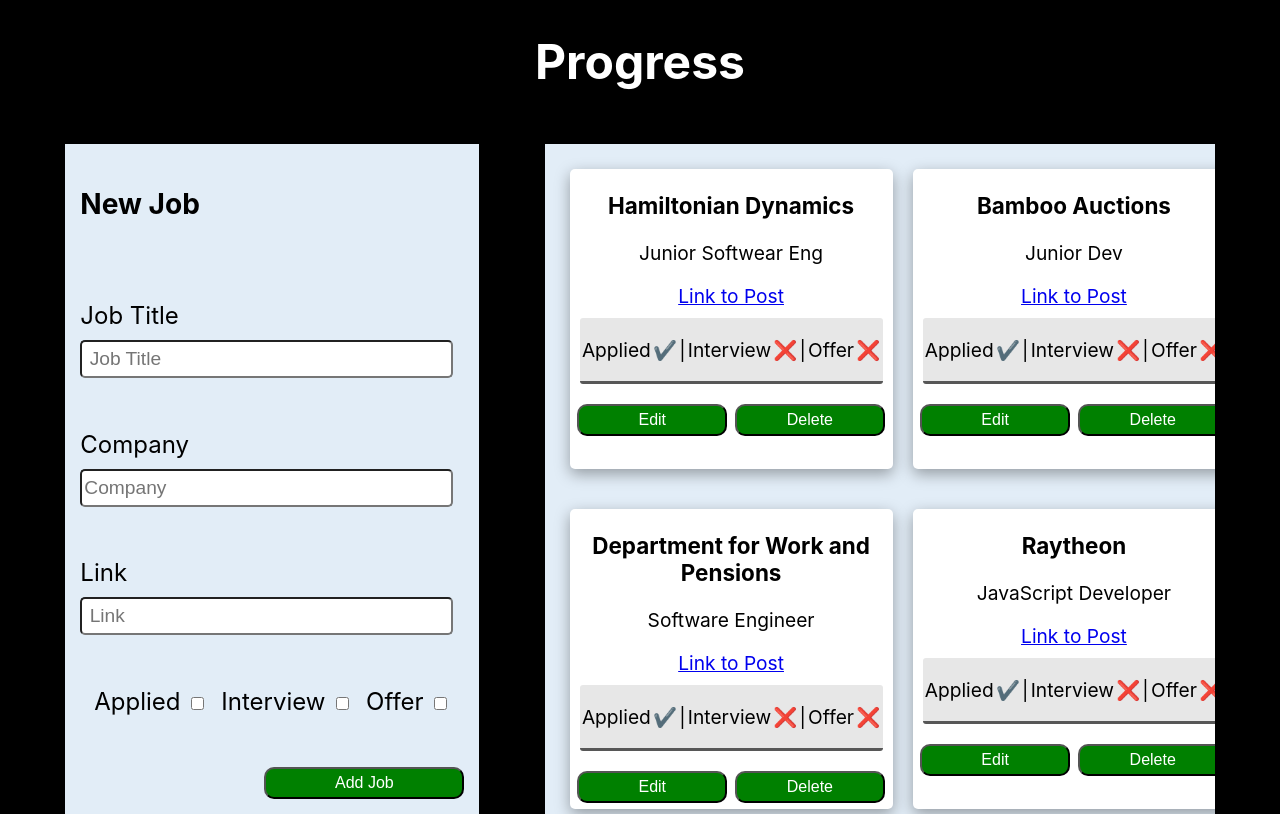
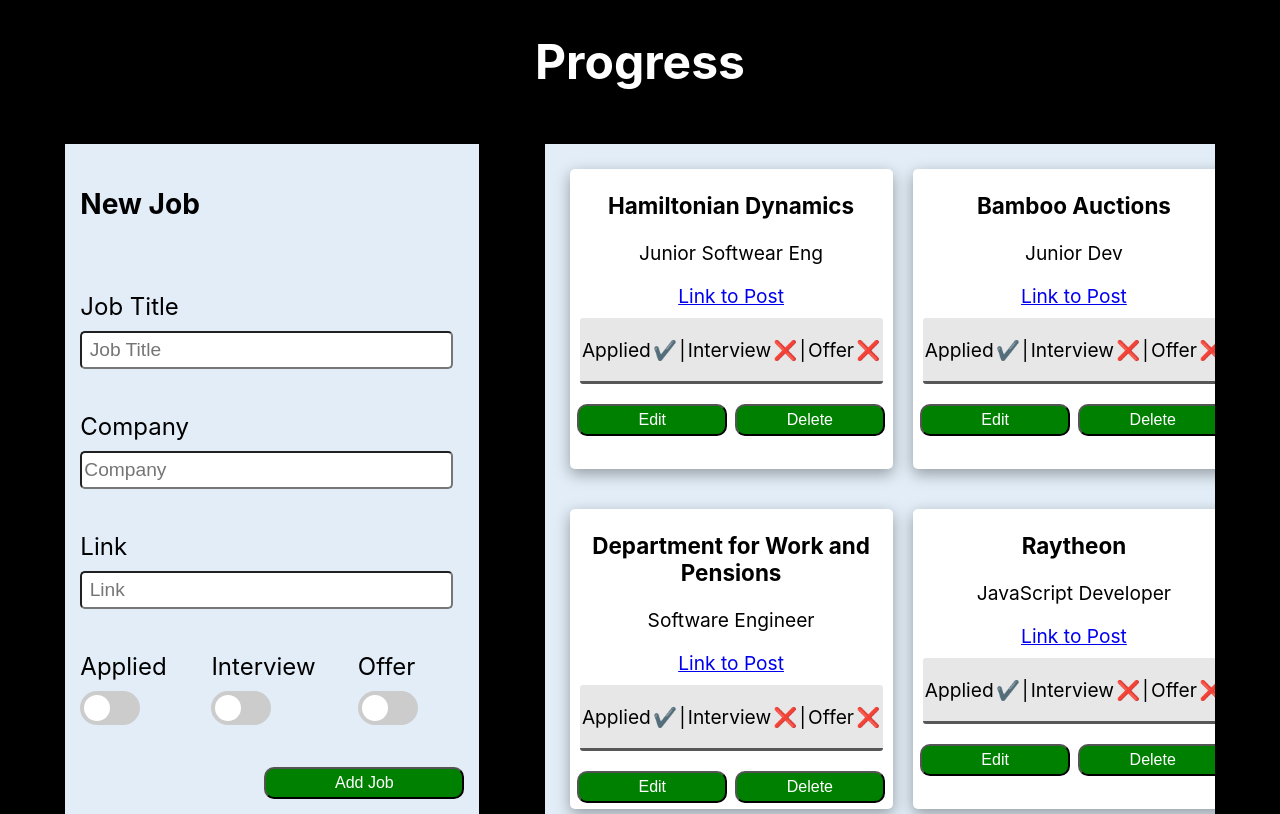
Before and after one commit to GLYNKNIGHT/Job-Tracking-App-Demo, a React (Create React App) app: page / in a window 1280 px wide. Built offline with nearby package versions, Linux system fonts and the light colour scheme; data requests are answered from the project's data file.

Commit message:
progress toggles now work, found bug with input toggles, what list to re-render on patch req

```diff
--- a/data/db.json
+++ b/data/db.json
@@ -62,15 +62,6 @@
       "interview": false,
       "offer": false,
       "id": 8
-    },
-    {
-      "jobTitle": "Delivery Leadership Campaign",
-      "company": "GCHQ",
-      "link": "https://www.gchq-careers.co.uk/jobs/delivery-leadership-opportunities-registration-of-interest.html",
-      "applied": false,
-      "interview": false,
-      "offer": false,
-      "id": 9
     }
   ]
 }
--- a/src/Components/BigCard.js
+++ b/src/Components/BigCard.js
@@ -1,14 +1,14 @@
 import { useState } from "react";
 
-const BigCard = ({id, company, jobTitle, link, applied, interview, offer, onClick}) =>{
+const BigCard = ({id, company, jobTitle, link, applied, interview, offer, setBigCard, onClick}) =>{
 
  const [editApplied, setEditApplied] =useState(applied)
  const [editInterview,setEditInterview] = useState(interview)
  const [editOffer, setEditOffer] = useState(offer)
 
- const [appliedChecked, setAppliedChecked] = useState(editApplied)
- const [interviewChecked, setInterviewChecked] = useState()
- const [offerChecked, setOfferChecked] = useState()
+ const [appliedChecked, setAppliedChecked] = useState(applied)
+ const [interviewChecked, setInterviewChecked] = useState(interview)
+ const [offerChecked, setOfferChecked] = useState(interview)
 
     const handleSubmit = (e) =>{
         const job = { applied :editApplied,
@@ -27,10 +27,22 @@
 
 
     const updateApplied = (e) =>{
-      setAppliedChecked(true)
-      setEditApplied(!applied)
+      setAppliedChecked(!appliedChecked)
+      setEditApplied(!appliedChecked)
+
     }
 
+    const updateInterview = (e) =>{
+      setInterviewChecked(!interviewChecked)
+      setEditInterview(!interviewChecked)
+
+    }
+
+    const updateOffer = (e) =>{
+      setOfferChecked(!offerChecked)
+      setEditOffer(!offerChecked)
+
+    }
 
 
 return <div className="big-card">
@@ -42,7 +54,7 @@
     <p>Applied </p>
     {(editApplied === true)? <p>✔️</p> :<p>❌</p>}
             <label class="switch">
-            <input type="checkbox" checked={appliedChecked} onChange={(e)=> updateApplied(e)} />
+            <input type="checkbox" checked={(appliedChecked===true)? 'checked': ''} onChange={(e)=> updateApplied(e)} />
             <span class="slider round"></span>
             </label>
 
@@ -52,7 +64,7 @@
     <p >Interview </p>
     {(editInterview === true)?<p >✔️</p> :<p>❌</p>}
             <label class="switch">
-            <input type="checkbox" onChange={(e)=> setEditInterview(!interview)} />
+            <input type="checkbox" checked={(interviewChecked===true)? 'checked': ''} onChange={(e)=> updateInterview(e)} />
             <span class="slider round"></span>
             </label>
 
@@ -61,7 +73,7 @@
     <p>Offer</p>
     {(editOffer === true)? <p>✔️</p>:<p>❌</p>}
             <label class="switch">
-            <input type="checkbox" onChange={(e)=> setEditOffer(!offer)} />
+            <input type="checkbox" checked={(offerChecked===true)? 'checked': ''} onChange={(e)=> updateOffer(e)} />
             <span class="slider round"></span>
             </label>
 
@@ -69,7 +81,7 @@
 
 <div className="big-card-btns">
 <button className="btn" onClick={(e)=> handleSubmit(e)}> Save Changes</button>
-<button className="btn" onClick={onClick}> Close</button>
+<button className="btn" onClick={()=>setBigCard(false)}> Close</button>
 </div>
 </div>
 }
--- a/src/Components/Input.js
+++ b/src/Components/Input.js
@@ -59,15 +59,27 @@
         <div className="checkboxes">
             <div>
             <label>Applied     </label>
-            <input type="checkbox" onChange={(e)=> setApplied(true)} />
+            <label class="switch">
+            <input type="checkbox"  onChange={(e)=> setApplied(true)} />
+            <span class="slider round"></span>
+            </label>
+
             </div>
             <div>
             <label>Interview     </label>
-            <input type="checkbox" onChange={(e)=> setInterview(true)} />
+            <label class="switch">
+            <input type="checkbox"  onChange={(e)=> setInterview(true)} />
+            <span class="slider round"></span>
+            </label>
+
             </div>
             <div>
             <label>Offer     </label>
-            <input type="checkbox" onChange={(e)=> setOffer(true)} />
+            <label class="switch">
+            <input type="checkbox"  onChange={(e)=> setOffer(true)} />
+            <span class="slider round"></span>
+            </label>
+
             </div>
         </div>
                 <div className="btn-div">
--- a/src/Components/Job.js
+++ b/src/Components/Job.js
@@ -1,9 +1,9 @@
 import {useState} from 'react'
 import BigCard from './BigCard'
 
-const Job = ({jobTitle, company, link, id, applied, interview, offer}) => {
+const Job = ({jobTitle, company, link, id, applied, interview, offer,bigCard, setBigCard}) => {
 
-const [bigCard , setBigCard] = useState(false)
+
 
 
 const handleDelete = ({id}) =>{
@@ -40,7 +40,8 @@
             applied={applied}
             interview={interview}
             offer={offer}
-            onClick={()=>setBigCard(false)}
+            setBigCard={setBigCard}
+            //onClick={()=>setBigCard(false)}
             />
 
     : null}
--- a/src/Components/List.js
+++ b/src/Components/List.js
@@ -1,6 +1,9 @@
 import Job from './Job.js'
+import { useState } from 'react'
 
 const List = ({jobs}) => {
+
+   const [bigCard , setBigCard] = useState(false)
 
 return<div className='jobs-list'>
    {jobs.map((job) => (<Job key={job.id}
@@ -11,6 +14,8 @@
                               applied={job.applied}
                               interview={job.interview}
                               offer={job.offer}
+                              bigCard={bigCard}
+                              setBigCard={setBigCard}
                               />))}
 </div>
 
```
